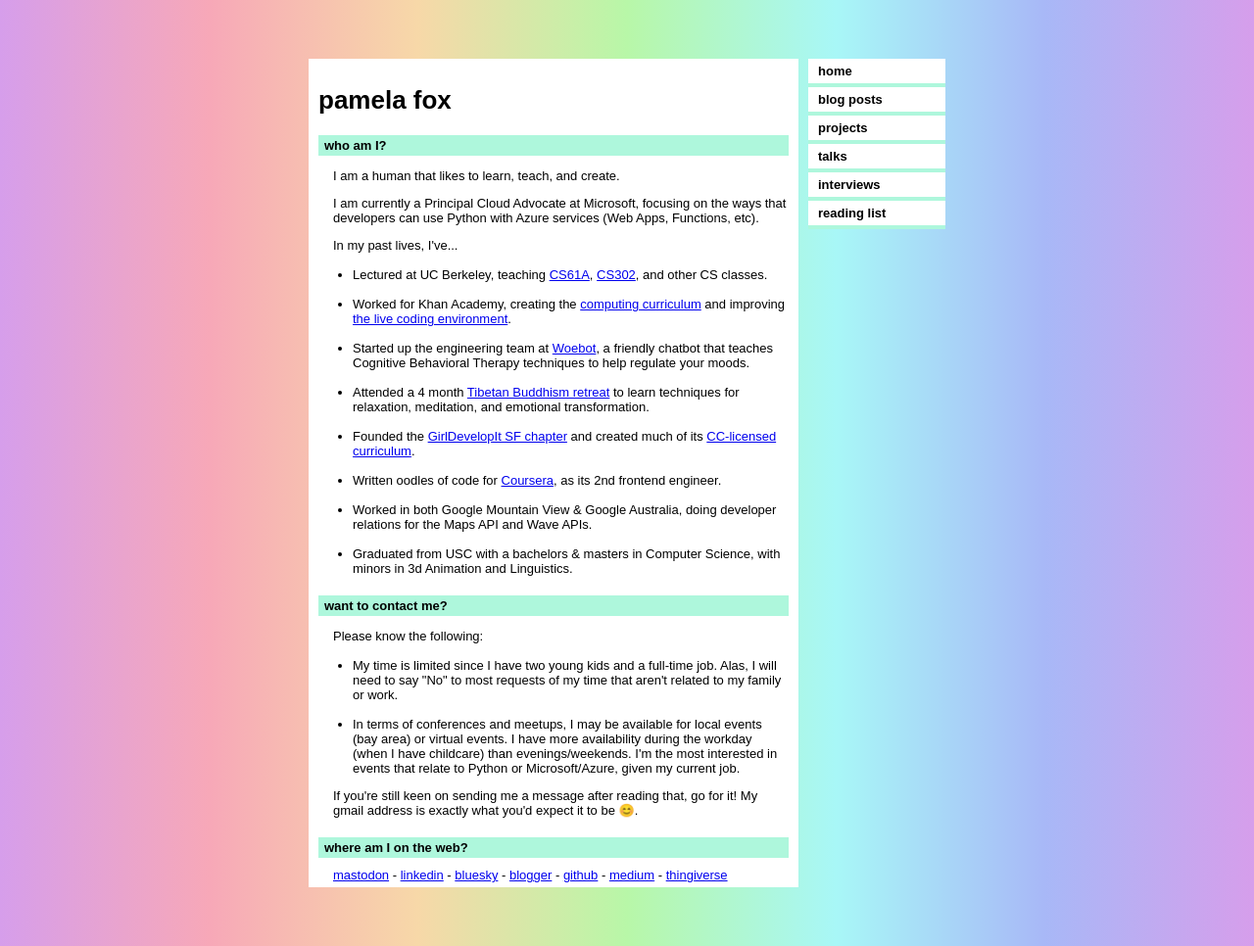
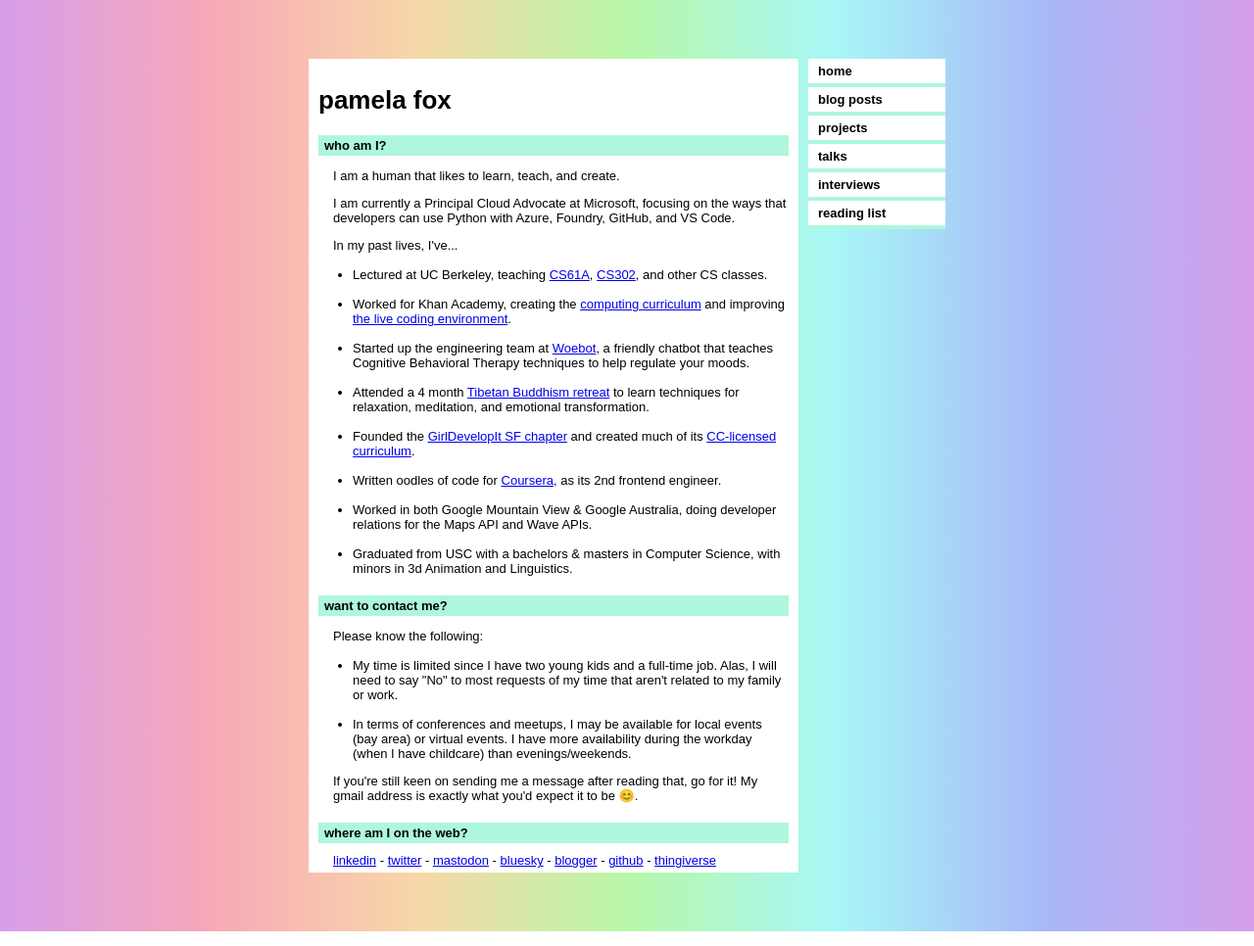
Before and after one commit to pamelafox/pamelafox-site, a Flask app: page / in a window 1280 px wide. Shown: the whole page at 98% size. Run offline with Flask 3, Linux system fonts and the light colour scheme.

Commit message:
Update homepage bio and links
Co-authored-by: Copilot <223556219+Copilot@users.noreply.github.com>

```diff
--- a/src/flaskapp/templates/index.html
+++ b/src/flaskapp/templates/index.html
@@ -6,7 +6,7 @@
 
   <div class="inner">
     <p>I am a human that likes to learn, teach, and create.</p>
-    <p>I am currently a Principal Cloud Advocate at Microsoft, focusing on the ways that developers can use Python with Azure services (Web Apps, Functions, etc).
+    <p>I am currently a Principal Cloud Advocate at Microsoft, focusing on the ways that developers can use Python with Azure, Foundry, GitHub, and VS Code.
     <p>In my past lives, I've...
     <ul>
      <li>Lectured at UC Berkeley, teaching <a href="https://inst.eecs.berkeley.edu/~cs61a/sp22/">CS61A</a>, <a href="https://cs302.org/sp22/">CS302</a>, and other CS classes.
@@ -25,20 +25,19 @@
     <p>Please know the following:</p>
     <ul>
       <li>My time is limited since I have two young kids and a full-time job. Alas, I  will need to say "No" to most requests of my time that aren't related to my family or work.
-      <li>In terms of conferences and meetups, I may be available for local events (bay area) or virtual events. I have more availability during the workday (when I have childcare) than evenings/weekends. I'm the most interested in events that relate to Python or Microsoft/Azure, given my current job.
+      <li>In terms of conferences and meetups, I may be available for local events (bay area) or virtual events. I have more availability during the workday (when I have childcare) than evenings/weekends.
     </ul>
     <p>If you're still keen on sending me a message after reading that, go for it! My gmail address is exactly what you'd expect it to be 😊.</p>
    </div>
 
   <div class="divider">where am I on the web?</div>
   <div class="inner">
+  <a href="https://www.linkedin.com/in/pamela-s-fox/">linkedin</a> -
+  <a href="https://twitter.com/pamelafox">twitter</a> -
   <a href="https://fosstodon.org/@pamelafox">mastodon</a> -
-  <a href="https://www.linkedin.com/in/pamela-s-fox/">linkedin</a> -
   <a href="https://bsky.app/profile/pamelafox.bsky.social">bluesky</a> -
   <a href="http://blog.pamelafox.org">blogger</a> -
-  <a href="http://github.com/pamelafox">github</a> -
-  <!-- <a href="http://twitter.com/pamelafox">twitter</a> - -->
-  <a href="http://medium.com/@pamelafox">medium</a> -
+  <a href="https://github.com/pamelafox">github</a> -
   <!-- <a href="https://www.khanacademy.org/profile/pamela/">khan academy</a> - -->
   <a href="https://www.thingiverse.com/pamelafox/designs">thingiverse</a>
   </div>
```
